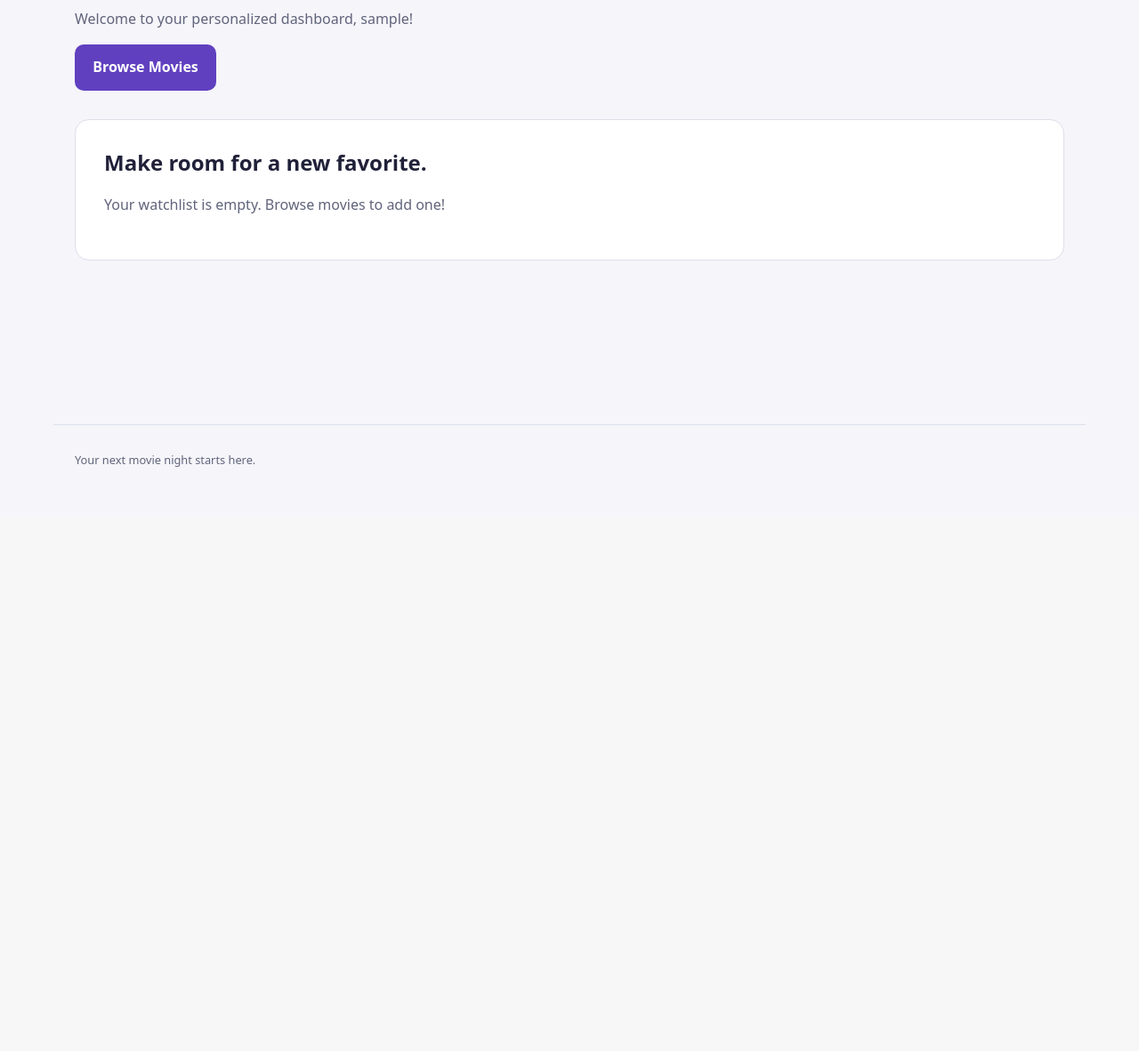
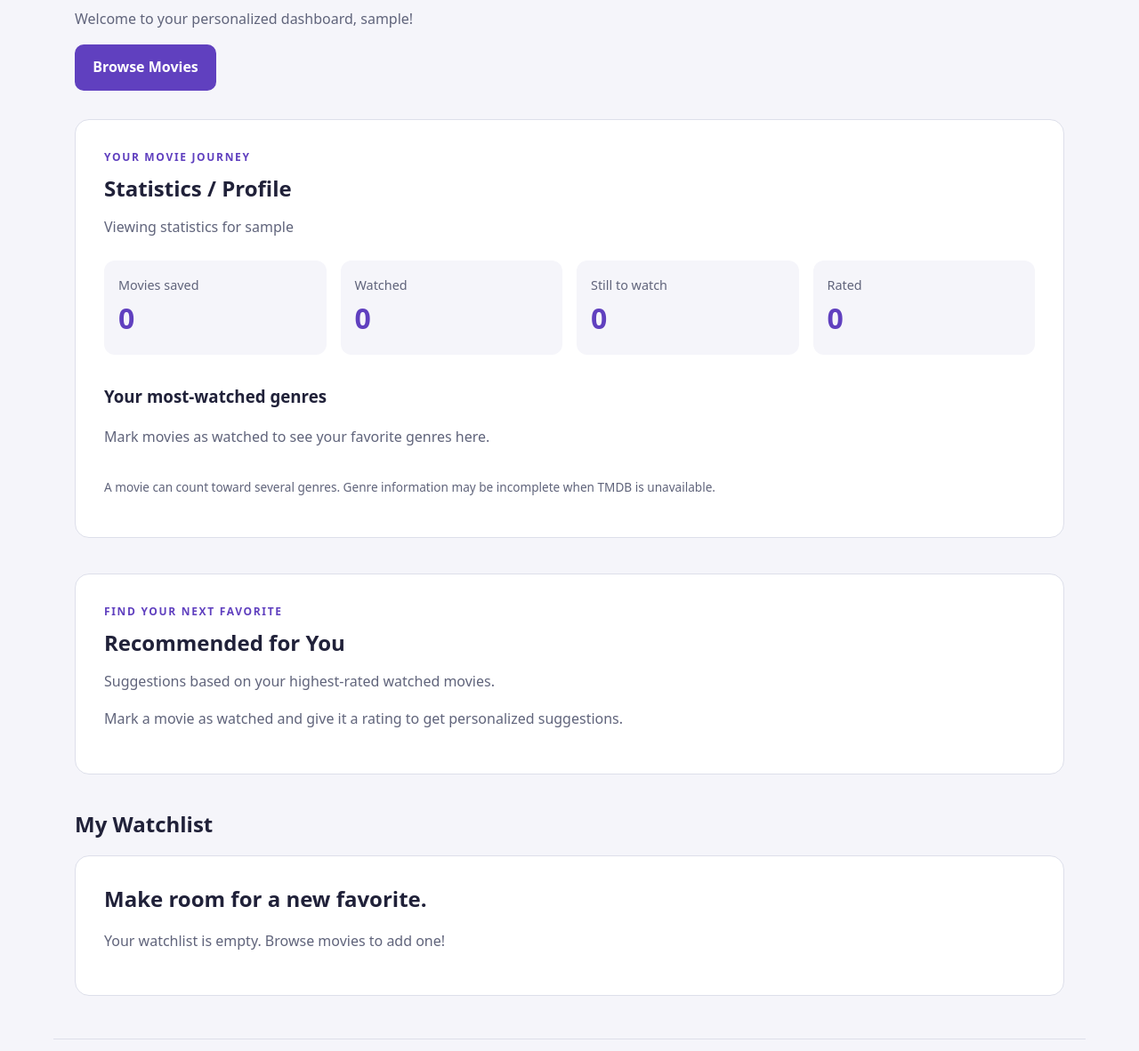
Before and after one commit to CS4300-CS5300-FA26/team-4, a Django app: page /accounts/ in a window 1280 px wide. Shown: the part 217-1399 px from the top of the page at 89% size. Before the commit the page ends 742 px from the top, so only its background shows below. Run offline with Django 5.2, Linux system fonts and the light colour scheme; the visitor is signed in with stand-in values (Sample User, id 1); data comes from the database, SQL or seed files in the repository; data that the repository does not hold is empty; some libraries are stand-ins or nearby versions.

Commit message:
Add personalized recommendations and profile statistics

```diff
--- a/accounts/templates/accounts/home.html
+++ b/accounts/templates/accounts/home.html
@@ -1,6 +1,14 @@
 {% extends "base.html" %}
+{% load static %}
 
 {% block title %}My Watchlist | Personal Movie Watch List{% endblock %}
+
+{% block extra_css %}
+    <link
+        rel="stylesheet"
+        href="{% static 'movies/dashboard.css' %}"
+    >
+{% endblock %}
 
 {% block content %}
     {% if user.is_authenticated %}
@@ -17,6 +25,123 @@
                 Browse Movies
             </a>
         </section>
+
+        <section
+            id="profile"
+            class="dashboard-section"
+            aria-labelledby="profile-heading"
+            data-stats-url="{% url 'viewing_stats' %}"
+        >
+            <p class="eyebrow">Your movie journey</p>
+            <h2 id="profile-heading">Statistics / Profile</h2>
+            <p>Viewing statistics for {{ user.username }}</p>
+
+            <p class="dashboard-status" role="status">
+                Loading your statistics…
+            </p>
+
+            <button type="button" class="dashboard-retry" hidden>
+                Try again
+            </button>
+
+            <div class="stats-content" hidden>
+                <dl class="stats-grid">
+                    <div>
+                        <dt>Movies saved</dt>
+                        <dd data-stat="total_saved">—</dd>
+                    </div>
+
+                    <div>
+                        <dt>Watched</dt>
+                        <dd data-stat="total_watched">—</dd>
+                    </div>
+
+                    <div>
+                        <dt>Still to watch</dt>
+                        <dd data-stat="total_to_watch">—</dd>
+                    </div>
+
+                    <div>
+                        <dt>Rated</dt>
+                        <dd data-stat="total_rated">—</dd>
+                    </div>
+                </dl>
+
+                <h3>Your most-watched genres</h3>
+
+                <p class="genre-summary"></p>
+
+                <ul
+                    class="genre-chart"
+                    aria-label="Watched movies by genre"
+                ></ul>
+
+                <p class="genre-note">
+                    A movie can count toward several genres.
+                    Genre information may be incomplete when TMDB is unavailable.
+                </p>
+            </div>
+        </section>
+
+        <section
+            id="recommendations"
+            class="dashboard-section"
+            aria-labelledby="recommendations-heading"
+            data-recommendations-url="{% url 'personalized_recommendations' %}"
+        >
+            <p class="eyebrow">Find your next favorite</p>
+            <h2 id="recommendations-heading">Recommended for You</h2>
+
+            <p>Suggestions based on your highest-rated watched movies.</p>
+
+            <p class="dashboard-status" role="status">
+                Loading recommendations…
+            </p>
+
+            <button type="button" class="dashboard-retry" hidden>
+                Try again
+            </button>
+
+            <div class="movie-grid recommendation-grid"></div>
+        </section>
+
+        <template id="recommendation-card">
+            <article class="movie">
+                <div
+                    class="movie-thumbnail poster-placeholder"
+                    aria-hidden="true"
+                >
+                    Poster unavailable
+                </div>
+
+                <div class="movie-body">
+                    <p class="year"></p>
+
+                    <h3>
+                        <a class="recommendation-title"></a>
+                    </h3>
+
+                    <form class="recommendation-add-form" method="post">
+                        {% csrf_token %}
+
+                        <button type="submit">
+                            Add to Watchlist
+                        </button>
+
+                        <p class="watchlist-message" role="status"></p>
+                    </form>
+                </div>
+            </article>
+        </template>
+
+        <noscript>
+            <p>
+                Enable JavaScript to load recommendations
+                and viewing statistics.
+            </p>
+        </noscript>
+
+        <h2 id="watchlist-heading">My Watchlist</h2>
 
         {% if watchlist_items %}
             <ul class="watchlist">
@@ -135,6 +260,8 @@
 {% endblock %}
 
 {% block scripts %}
+<script src="{% static 'movies/dashboard.js' %}" defer></script>
+
 <script>
     document.querySelectorAll(".watchlist-update-form").forEach((form) => {
         form.addEventListener("submit", async (event) => {
@@ -171,6 +298,7 @@
                 }
 
                 message.textContent = "Changes saved.";
+                document.dispatchEvent(new Event("watchlist:changed"));
             } catch (error) {
                 message.textContent = "Couldn't save changes. Please try again.";
             } finally {
@@ -249,6 +377,7 @@
                 const watchlist = item.closest(".watchlist");
 
                 item.remove();
+                document.dispatchEvent(new Event("watchlist:changed"));
 
                 // Show the empty state if the last movie was removed.
                 if (!watchlist.querySelector("li")) {
--- /dev/null
+++ b/movies/static/movies/dashboard.css
@@ -0,0 +1,118 @@
+.dashboard-section {
+    margin-bottom: 2.5rem;
+    padding: clamp(1rem, 3vw, 2rem);
+    background: var(--surface);
+    border: 1px solid var(--border);
+    border-radius: 16px;
+}
+
+.dashboard-section h2 {
+    margin: 0 0 0.5rem;
+}
+
+.dashboard-section > p:not(.eyebrow),
+.genre-summary,
+.genre-note {
+    color: var(--muted);
+}
+
+/* Movie totals */
+.stats-grid {
+    display: grid;
+    grid-template-columns: repeat(4, minmax(0, 1fr));
+    gap: 1rem;
+    margin: 1.5rem 0 2rem;
+}
+
+.stats-grid > div {
+    padding: 1rem;
+    background: var(--background);
+    border-radius: 12px;
+}
+
+.stats-grid dt {
+    color: var(--muted);
+    font-size: 0.9rem;
+}
+
+.stats-grid dd {
+    margin: 0;
+    color: var(--accent);
+    font-size: 2rem;
+    font-weight: 750;
+}
+
+/* Genre bars */
+.genre-chart {
+    display: grid;
+    gap: 1rem;
+    padding: 0;
+    list-style: none;
+}
+
+.genre-chart li {
+    display: grid;
+    gap: 0.35rem;
+}
+
+.genre-chart meter {
+    width: 100%;
+    height: 1rem;
+    accent-color: var(--accent);
+}
+
+.genre-chart meter::-webkit-meter-bar {
+    background: var(--background);
+    border: 0;
+    border-radius: 99px;
+}
+
+.genre-chart meter::-webkit-meter-optimum-value {
+    background: var(--accent);
+    border-radius: 99px;
+}
+
+.genre-chart meter::-moz-meter-bar {
+    background: var(--accent);
+}
+
+.genre-note,
+.watchlist-message {
+    font-size: 0.85rem;
+}
+
+/* Recommended movie cards */
+.recommendation-grid {
+    grid-template-columns: repeat(3, minmax(0, 1fr));
+}
+
+.recommendation-grid h3 {
+    margin: 0.5rem 0 1rem;
+    font-size: 1.05rem;
+    overflow-wrap: anywhere;
+}
+
+.recommendation-grid button {
+    width: 100%;
+    padding: 0.65rem;
+    font-size: 0.9rem;
+}
+
+/* Keep loading controls and content hidden when requested. */
+.dashboard-section [hidden] {
+    display: none !important;
+}
+
+/* Smaller screens */
+@media (max-width: 650px) {
+    .stats-grid,
+    .recommendation-grid {
+        grid-template-columns: repeat(2, minmax(0, 1fr));
+    }
+}
+
+@media (max-width: 420px) {
+    .recommendation-grid {
+        grid-template-columns: 1fr;
+    }
+}
--- /dev/null
+++ b/movies/static/movies/dashboard.js
@@ -0,0 +1,246 @@
+(() => {
+    const profile = document.querySelector("#profile");
+    const recommendations = document.querySelector("#recommendations");
+
+    if (!profile || !recommendations) {
+        return;
+    }
+
+    async function readResponse(response) {
+        if (response.status === 401 || response.redirected) {
+            throw new Error("Please log in again to view your dashboard.");
+        }
+
+        const contentType = response.headers.get("content-type") || "";
+
+        if (!contentType.includes("application/json")) {
+            throw new Error(
+                "Unable to load this section. Refresh the page and try again."
+            );
+        }
+
+        const data = await response.json();
+
+        if (!response.ok) {
+            throw new Error(
+                data.error || "Unable to load this section. Please try again."
+            );
+        }
+
+        return data;
+    }
+
+    function sectionLoader(section, url, render, clear) {
+        let controller;
+
+        const status = section.querySelector(".dashboard-status");
+        const retry = section.querySelector(".dashboard-retry");
+
+        const load = async () => {
+            if (controller) {
+                controller.abort();
+            }
+
+            controller = new AbortController();
+            const current = controller;
+
+            clear();
+            status.textContent = "Loading…";
+            retry.hidden = true;
+            section.setAttribute("aria-busy", "true");
+
+            try {
+                const response = await fetch(url, {
+                    credentials: "same-origin",
+                    headers: {
+                        Accept: "application/json",
+                    },
+                    signal: current.signal,
+                });
+
+                const data = await readResponse(response);
+
+                if (current.signal.aborted) {
+                    return;
+                }
+
+                status.textContent = "";
+                render(data, status);
+            } catch (error) {
+                if (current.signal.aborted) {
+                    return;
+                }
+
+                status.textContent =
+                    error.message || "Unable to load this section. Please try again.";
+
+                retry.hidden = false;
+            } finally {
+                if (controller === current) {
+                    section.removeAttribute("aria-busy");
+                }
+            }
+        };
+
+        retry.addEventListener("click", load);
+
+        return load;
+    }
+
+        const statsContent = profile.querySelector(".stats-content");
+    const chart = profile.querySelector(".genre-chart");
+
+    const loadStats = sectionLoader(
+        profile,
+        profile.dataset.statsUrl,
+        (data) => {
+            profile.querySelectorAll("[data-stat]").forEach((element) => {
+                element.textContent = data[element.dataset.stat];
+            });
+
+            statsContent.hidden = false;
+
+            const summary = profile.querySelector(".genre-summary");
+
+            if (data.genre_counts.length) {
+                summary.textContent = `Your top genre is ${data.top_genre}.`;
+            } else if (data.total_watched) {
+                summary.textContent =
+                    "Genre information is unavailable for your watched movies. Try again later.";
+            } else {
+                summary.textContent =
+                    "Mark movies as watched to see your favorite genres here.";
+            }
+
+            data.genre_counts.forEach(({ genre, count }, index) => {
+                const row = document.createElement("li");
+                const label = document.createElement("label");
+                const meter = document.createElement("meter");
+
+                meter.id = `genre-${index}`;
+                meter.min = 0;
+                meter.max = Math.max(data.total_watched, count, 1);
+                meter.value = count;
+
+                label.htmlFor = meter.id;
+                label.textContent =
+                    `${genre} · ${count} ${count === 1 ? "movie" : "movies"}`;
+
+                row.append(label, meter);
+                chart.append(row);
+            });
+        },
+        () => {
+            statsContent.hidden = true;
+            chart.replaceChildren();
+        }
+    );
+
+        const grid = recommendations.querySelector(".recommendation-grid");
+
+    const loadRecommendations = sectionLoader(
+        recommendations,
+        recommendations.dataset.recommendationsUrl,
+        (data, status) => {
+            if (!data.movies.length) {
+                status.textContent = data.has_history
+                    ? "No new suggestions right now. Try rating more watched movies."
+                    : "Mark a movie as watched and give it a rating to get personalized suggestions.";
+
+                return;
+            }
+
+            data.movies.forEach((movie) => {
+                const card = document
+                    .querySelector("#recommendation-card")
+                    .content.cloneNode(true);
+
+                const link = card.querySelector(".recommendation-title");
+
+                link.href = movie.detail_url;
+                link.textContent = movie.title;
+
+                card.querySelector(".year").textContent =
+                    movie.release_year || "";
+
+                card.querySelector("form").action = movie.add_url;
+
+                if (movie.poster_url) {
+                    const image = document.createElement("img");
+
+                    image.className = "movie-thumbnail";
+                    image.src = movie.poster_url;
+                    image.alt = `Poster for ${movie.title}`;
+                    image.loading = "lazy";
+
+                    image.addEventListener("error", () => {
+                        const placeholder = document.createElement("div");
+
+                        placeholder.className =
+                            "movie-thumbnail poster-placeholder";
+
+                        placeholder.textContent = "Poster unavailable";
+
+                        image.replaceWith(placeholder);
+                    }, { once: true });
+
+                    card.querySelector(".poster-placeholder")
+                        .replaceWith(image);
+                }
+
+                grid.append(card);
+            });
+        },
+        () => {
+            grid.replaceChildren();
+        }
+    );
+
+        grid.addEventListener("submit", async (event) => {
+        const form = event.target.closest(".recommendation-add-form");
+
+        if (!form) {
+            return;
+        }
+
+        event.preventDefault();
+
+        const button = form.querySelector("button");
+        const message = form.querySelector(".watchlist-message");
+
+        if (button.disabled) {
+            return;
+        }
+
+        button.disabled = true;
+        message.textContent = "Adding movie…";
+
+        try {
+            const response = await fetch(form.action, {
+                method: "POST",
+                body: new FormData(form),
+                credentials: "same-origin",
+                headers: {
+                    Accept: "application/json",
+                },
+            });
+
+            await readResponse(response);
+
+            window.location.reload();
+        } catch (error) {
+            message.textContent =
+                error.message || "Unable to add this movie. Please try again.";
+
+            button.disabled = false;
+        }
+    });
+
+        document.addEventListener("watchlist:changed", () => {
+        loadStats();
+        loadRecommendations();
+    });
+
+    loadStats();
+    loadRecommendations();
+})();
--- a/movies/urls.py
+++ b/movies/urls.py
@@ -49,6 +49,12 @@ urlpatterns = [
 
     # Sprint 3: highest-rated history for recommendations.
     path(
+        'recommendations/',
+        views.personalized_recommendations,
+        name='personalized_recommendations',
+    ),
+
+    path(
         'recommendations/history/',
         views.recommendation_history,
         name='recommendation_history'
--- a/movies/views.py
+++ b/movies/views.py
@@ -16,8 +16,10 @@ from .services import (
     fetch_movie,
     fetch_trending_movies,
     get_highest_rated_history,
+    recommended_movies,
     search_movies,
 )
+
 from .forms import MovieSearchForm
 
 
@@ -429,6 +431,70 @@ def viewing_stats(request):
 
 # --- Sprint 3: Recommendation History --------------------------------------
 
+def personalized_recommendations(request):
+    if not request.user.is_authenticated:
+        return JsonResponse(
+            {'error': 'Authentication required.'},
+            status=401,
+        )
+
+    if request.method != 'GET':
+        return HttpResponseNotAllowed(['GET'])
+
+    history = get_highest_rated_history(request.user)
+
+    seeds = [
+        movie['tmdb_id']
+        for movie in history
+        if movie['tmdb_id']
+    ]
+
+    if not seeds:
+        return JsonResponse({
+            'movies': [],
+            'has_history': False,
+        })
+
+    saved_ids = list(
+        WatchlistItem.objects
+        .filter(user=request.user)
+        .values_list('movie__tmdb_id', flat=True)
+    )
+
+    try:
+        movies = build_search_results(
+            recommended_movies(
+                seeds,
+                exclude_ids=saved_ids,
+                limit=6,
+            )
+        )
+    except (RuntimeError, requests.RequestException):
+        return JsonResponse(
+            {
+                'error': (
+                    'Recommendations are unavailable right now. '
+                    'Please try again.'
+                ),
+            },
+            status=503,
+        )
+
+    for movie in movies:
+        movie['detail_url'] = reverse(
+            'movie_detail',
+            args=[movie['tmdb_id']],
+        )
+        movie['add_url'] = reverse(
+            'add_search_movie_to_watchlist',
+            args=[movie['tmdb_id']],
+        )
+
+    return JsonResponse({
+        'movies': movies,
+        'has_history': True,
+    })
+
 def recommendation_history(request):
     if not request.user.is_authenticated:
         return JsonResponse(
```
Also changed, not shown: movies/services.py (+11 -0 lines).
